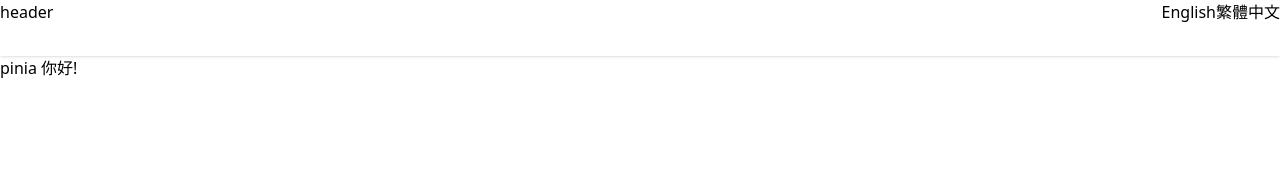
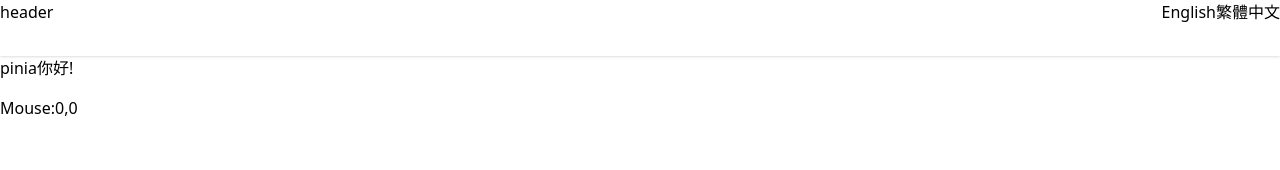
Before and after one commit to cutecat8110/element-plus-nuxt-starter, a Nuxt app: page / in a window 1280 px wide. Shown: the top 170 px of the page. Built offline with nearby package versions, Linux system fonts and the light colour scheme.

Commit message:
chore: 安裝 vueuse

```diff
--- a/nuxt.config.ts
+++ b/nuxt.config.ts
@@ -4,7 +4,8 @@ export default defineNuxtConfig({
     '@nuxtjs/tailwindcss',
     '@pinia/nuxt',
     '@pinia-plugin-persistedstate/nuxt',
-    '@nuxtjs/i18n'
+    '@nuxtjs/i18n',
+    '@vueuse/nuxt'
   ],
 
   i18n: {
--- a/package.json
+++ b/package.json
@@ -16,6 +16,8 @@
     "@pinia-plugin-persistedstate/nuxt": "^1.1.1",
     "@pinia/nuxt": "^0.4.9",
     "@types/node": "^18",
+    "@vueuse/core": "^10.1.0",
+    "@vueuse/nuxt": "^10.1.0",
     "eslint": "^8.39.0",
     "eslint-config-prettier": "^8.8.0",
     "eslint-plugin-prettier": "^4.2.1",
--- a/pages/index.vue
+++ b/pages/index.vue
@@ -1,11 +1,12 @@
 <template>
-  <div>
-    {{ store.someState }}
-    {{ $t('hello') }}
+  <div class="flex flex-col gap-4">
+    <div>{{ store.someState }}{{ $t('hello') }}</div>
+    <div>Mouse:{{ x }},{{ y }}</div>
   </div>
 </template>
 
 <script setup>
 import { useStore } from '@/stores/hello-pinia'
 const store = useStore()
+const { x, y } = useMouse()
 </script>
```
Also changed, not shown: 1 other file (tests, documents, lock files or other folders).
